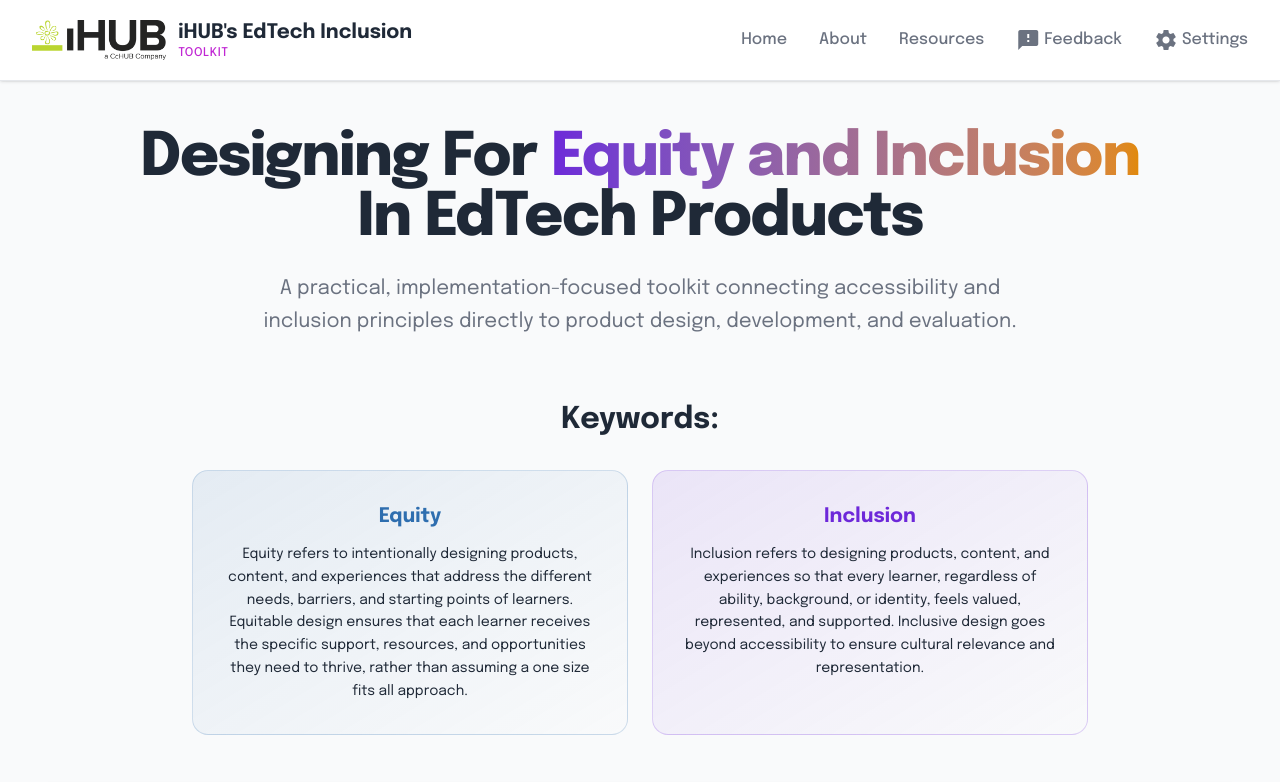
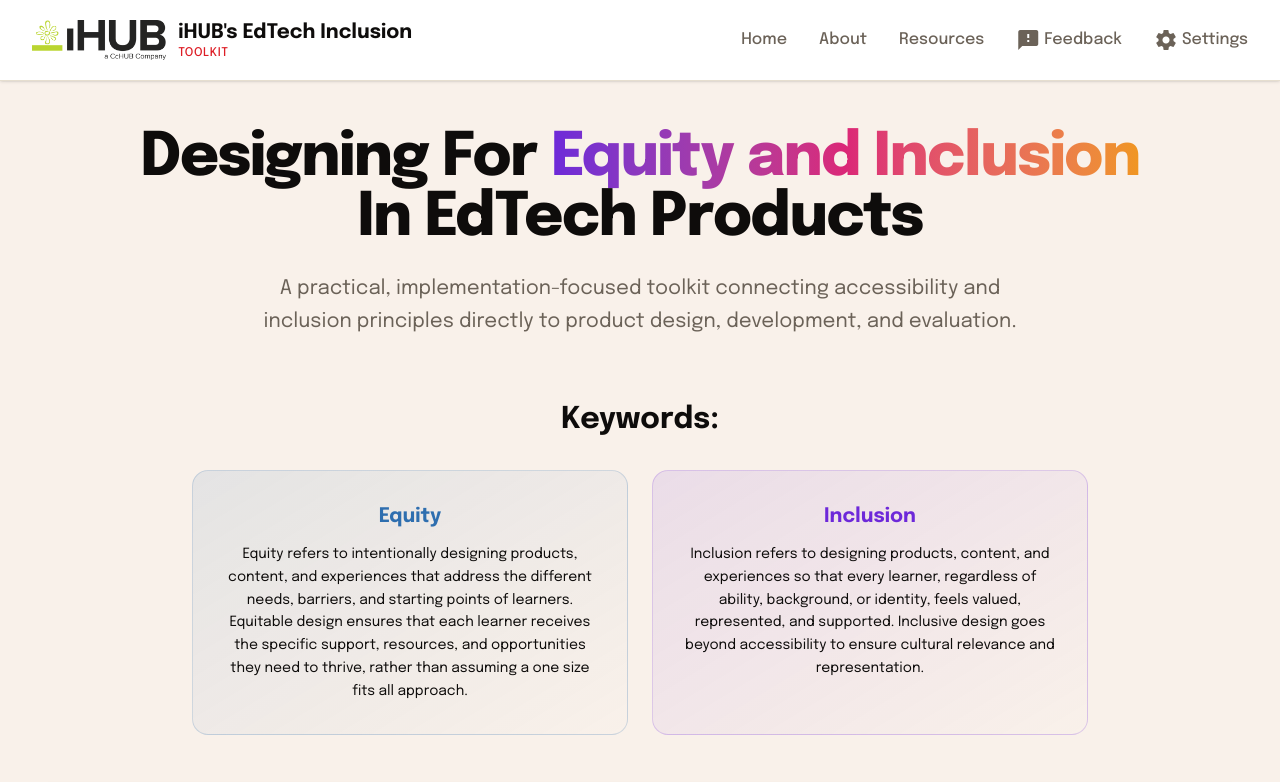
Before and after one commit to Vincent-mutwiri/Accesibility-Toolkit, a React (Vite) app: page / in a window 1280 px wide. Shown: the top 782 px of the page. Built offline with nearby package versions, Linux system fonts and the light colour scheme; a web font is replaced by a local one.

Commit message:
branding update version 1

```diff
--- a/accessibility.css
+++ b/accessibility.css
@@ -159,6 +159,6 @@
 .screen-reader-optimized input:focus,
 .screen-reader-optimized select:focus,
 .screen-reader-optimized textarea:focus {
-  outline: 3px solid #3b82f6 !important;
+  outline: 3px solid #12806E !important; /* Brand Teal — focus rings per brand guidelines */
   outline-offset: 2px !important;
 }
--- a/components/Checklist.tsx
+++ b/components/Checklist.tsx
@@ -55,7 +55,7 @@ const Checklist: React.FC<ChecklistProps> = ({ title = "Downloadable Checklist",
                 <div className="relative flex items-center mt-1">
                   <input
                     type="checkbox"
-                    className="w-5 h-5 text-primary border-gray-300 rounded focus:ring-primary dark:bg-gray-700 dark:border-gray-600"
+                    className="w-5 h-5 text-primary border-gray-300 rounded focus:ring-secondary dark:bg-gray-700 dark:border-gray-600"
                     checked={!!checkedItems[index]}
                     onChange={() => toggleItem(index)}
                   />
--- a/components/DisabilityActivities.tsx
+++ b/components/DisabilityActivities.tsx
@@ -128,7 +128,7 @@ export const FocusIndicatorActivity: React.FC = () => {
               key={label}
               className={`px-4 py-3 rounded-lg border border-gray-200 dark:border-gray-700 bg-white dark:bg-gray-800 text-text-light dark:text-text-dark font-semibold ${
                 strongFocus
-                  ? 'focus:outline-none focus:ring-4 focus:ring-primary/40 focus:border-primary'
+                  ? 'focus:outline-none focus:ring-4 focus:ring-secondary/40 focus:border-primary'
                   : 'focus:outline-none focus:ring-0'
               }`}
             >
--- a/components/Navbar.tsx
+++ b/components/Navbar.tsx
@@ -2,11 +2,18 @@ import React, { useState } from 'react';
 import { Link } from 'react-router-dom';
 
 const Logo = () => (
-  <img
-    src="/logos/ihub-logo.png"
-    alt="iHUB Logo"
-    className="h-10 w-auto mr-3"
-  />
+  <>
+    <img
+      src="/logos/ihub-logo.png"
+      alt="iHUB Logo"
+      className="h-10 w-auto mr-3 dark:hidden"
+    />
+    <img
+      src="/logos/ihub-logo-dark.png"
+      alt="iHUB Logo"
+      className="h-10 w-auto mr-3 hidden dark:block"
+    />
+  </>
 );
 
 const Navbar: React.FC = () => {
--- a/index.css
+++ b/index.css
@@ -4,42 +4,54 @@
 @variant dark (&:where(.dark, .dark *));
 
 @theme {
-  --color-primary: #C026D3;
-  --color-primary-dark: #A21CAF;
-  --color-background-light: #F9FAFB;
-  --color-background-dark: #111827;
+  /* === Semantic Theme Tokens (aligned to BRAND_GUIDELINES.md) === */
+
+  /* Primary — Brand Red (#DD1D25): CTAs, primary actions, links */
+  --color-primary: #DD1D25;
+  --color-primary-dark: #B8181F;
+
+  /* Secondary — Brand Teal (#12806E): secondary actions, focus rings, success */
+  --color-secondary: #12806E;
+  --color-secondary-dark: #0E655A;
+
+  /* Accent — Brand Orange (#F09620): highlights, warnings (use BLACK text on this) */
+  --color-accent: #F09620;
+
+  /* Light mode — Brand Cream background, Brand Black text */
+  --color-background-light: #F9F1EA;
   --color-card-light: #FFFFFF;
-  --color-card-dark: #1F2937;
-  --color-text-light: #1F2937;
-  --color-text-dark: #E5E7EB;
-  --color-subtle-light: #6B7280;
-  --color-subtle-dark: #9CA3AF;
-  --color-border-light: #E5E7EB;
-  --color-border-dark: #374151;
+  --color-text-light: #0E0C0B;
+  --color-subtle-light: #6B6258;
+  --color-border-light: #E6DECF;
+
+  /* Dark mode — Brand Black background, Brand Cream text */
+  --color-background-dark: #0E0C0B;
+  --color-card-dark: #1C1815;
+  --color-text-dark: #F9F1EA;
+  --color-subtle-dark: #A89E92;
+  --color-border-dark: #3A352E;
+
+  /* Typography */
   --font-display: 'Epilogue', sans-serif;
   --font-body: 'Proxima Nova', sans-serif;
 
-  /* Brand Colors from Palette */
-  --color-brand-blue: #2E6EAF;
-  /* Picton Blue */
-  --color-brand-green: #197342;
-  /* Celery Green */
-  --color-brand-yellow: #F5C518;
-  /* Corn Yellow */
-  --color-brand-orange: #E18905;
-  /* Sunset Orange */
-  --color-brand-red: #D12310;
-  /* Meteor Red */
-  --color-brand-purple: #6D28D9;
-  /* Placeholder for Purple */
-  --color-brand-cyan: #06B6D4;
-  /* Placeholder for Cyan */
-  --color-brand-mint: #82C842;
-  /* Mint Green */
-  --color-brand-gold: #FFB80C;
-  /* Tahiti Gold */
-  --color-brand-black: #101110;
-  /* Asphalt Black */
+  /* === Brand Palette (exact values from BRAND_GUIDELINES.md) === */
+  --color-brand-red: #DD1D25;    /* Brand Red — primary, errors (4.91:1 on white) */
+  --color-brand-orange: #F09620;/* Brand Orange — accents (2.31:1 — use black text) */
+  --color-brand-teal: #12806E;  /* Brand Teal — secondary, focus rings (4.84:1 on white) */
+  --color-brand-cream: #F9F1EA; /* Brand Cream — backgrounds (17.47:1 with black) */
+  --color-brand-black: #0E0C0B;/* Brand Black — text, dark sections */
+  --color-brand-white: #FFFFFF; /* White — text on dark backgrounds */
+
+  /* === Supporting hues for content categorization === */
+  --color-brand-blue: #2E6EAF;  /* Picton Blue */
+  --color-brand-green: #197342;/* Celery Green */
+  --color-brand-yellow: #F5C518;/* Corn Yellow */
+  --color-brand-purple: #6D28D9;/* Placeholder for Purple */
+  --color-brand-pink: #DB2777;  /* Brand-harmonious pink (bridges purple → orange gradients) */
+  --color-brand-cyan: #06B6D4;  /* Placeholder for Cyan */
+  --color-brand-mint: #82C842;  /* Mint Green */
+  --color-brand-gold: #FFB80C;  /* Tahiti Gold */
 }
 
 body {
--- a/pages/FeedbackPage.tsx
+++ b/pages/FeedbackPage.tsx
@@ -184,7 +184,7 @@ const FeedbackPage: React.FC = () => {
                     <label key={option} className="flex items-start gap-2 text-sm text-subtle-light dark:text-subtle-dark">
                       <input
                         type="checkbox"
-                        className="mt-1 h-4 w-4 text-primary border-gray-300 rounded focus:ring-primary dark:bg-gray-700 dark:border-gray-600"
+                        className="mt-1 h-4 w-4 text-primary border-gray-300 rounded focus:ring-secondary dark:bg-gray-700 dark:border-gray-600"
                         checked={form.categories.includes(option)}
                         onChange={() => toggleCategory(option)}
                       />
```
Also changed, not shown: pages/IntellectualDevelopmentalDisabilitiesPage.tsx (+21 -21 lines), pages/VisualImpairmentPage.tsx (+40 -40 lines), public/logos/ihub-logo-dark.png (added).
